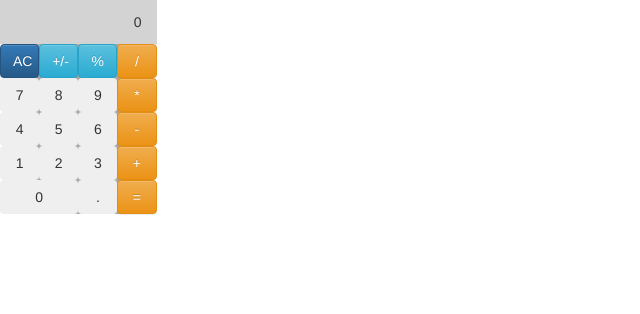
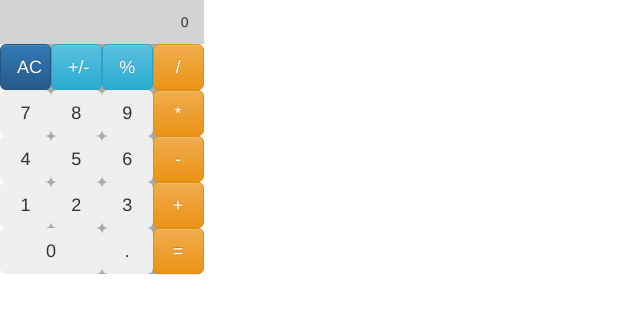
Before and after one commit to jticer4/react-calculator, a React (Create React App) app: page / in a window 1280 px wide. Shown: the top 314 px of the page, without its empty margins (0-640 px from the left). Built offline with nearby package versions, Linux system fonts and the light colour scheme.

Commit message:
added some bootstrap to make my buttons larger

```diff
--- a/src/App.js
+++ b/src/App.js
@@ -16,37 +16,37 @@ class Calculator extends React.Component {
 				<div className="input-keys">
 
 					<div className="function-keys row">
-						<button className="col-md-3 calculator-key key-clear btn btn-primary">AC</button>
-						<button className="col-md-3 calculator-key key-sign btn btn-info">+/-</button>
-						<button className="col-md-3 calculator-key key-percent btn btn-info">%</button>
-						<button className="col-md-3 calculator-key key-divide btn btn-warning">/</button>
+						<button className="col-md-3 calculator-key key-clear btn btn-primary btn-lg">AC</button>
+						<button className="col-md-3 calculator-key key-sign btn btn-info btn-lg">+/-</button>
+						<button className="col-md-3 calculator-key key-percent btn btn-info btn-lg">%</button>
+						<button className="col-md-3 calculator-key key-divide btn btn-warning btn-lg">/</button>
 					</div>
 
 						<div className="row-1 row">
-							<button className="col-md-3 calculator-key key-7 btn">7</button>
-							<button className="col-md-3 calculator-key key-8 btn">8</button>
-							<button className="col-md-3 calculator-key key-9 btn">9</button>
-							<button className="col-md-3 calculator-key key-multiply btn btn-warning">*</button>
+							<button className="col-md-3 calculator-key key-7 btn btn-lg">7</button>
+							<button className="col-md-3 calculator-key key-8 btn btn-lg">8</button>
+							<button className="col-md-3 calculator-key key-9 btn btn-lg">9</button>
+							<button className="col-md-3 calculator-key key-multiply btn btn-warning btn-lg">*</button>
 						</div>
 
 						<div className="row-2 row">
-							<button className="col-md-3 calculator-key key-4 btn">4</button>
-							<button className="col-md-3 calculator-key key-5 btn">5</button>
-							<button className="col-md-3 calculator-key key-6 btn">6</button>
-							<button className="col-md-3 calculator-key key-subtract btn btn-warning">-</button>
+							<button className="col-md-3 calculator-key key-4 btn btn-lg">4</button>
+							<button className="col-md-3 calculator-key key-5 btn btn-lg">5</button>
+							<button className="col-md-3 calculator-key key-6 btn btn-lg">6</button>
+							<button className="col-md-3 calculator-key key-subtract btn btn-warning btn-lg">-</button>
 						</div>
 
 						<div className="row-3 row">
-							<button className="col-md-3 calculator-key key-1 btn">1</button>
-							<button className="col-md-3 calculator-key key-2 btn">2</button>
-							<button className="col-md-3 calculator-key key-3 btn">3</button>
-							<button className="col-md-3 calculator-key key-add btn btn-warning">+</button>
+							<button className="col-md-3 calculator-key key-1 btn btn-lg">1</button>
+							<button className="col-md-3 calculator-key key-2 btn btn-lg">2</button>
+							<button className="col-md-3 calculator-key key-3 btn btn-lg">3</button>
+							<button className="col-md-3 calculator-key key-add btn btn-warning btn-lg">+</button>
 						</div>
 
 						<div className="row-4 row">
-							<button className="col-md-6 calculator-key key-0 btn">0</button>
-							<button className="col-md-3 calculator-key key-decimal btn">.</button>
-							<button className="col-md-3 calculator-key key-equals btn btn-warning">=</button>
+							<button className="col-md-6 calculator-key key-0 btn btn-lg">0</button>
+							<button className="col-md-3 calculator-key key-decimal btn btn-lg">.</button>
+							<button className="col-md-3 calculator-key key-equals btn btn-warning btn-lg">=</button>
 						</div>
 				</div>
 			</div>
```
